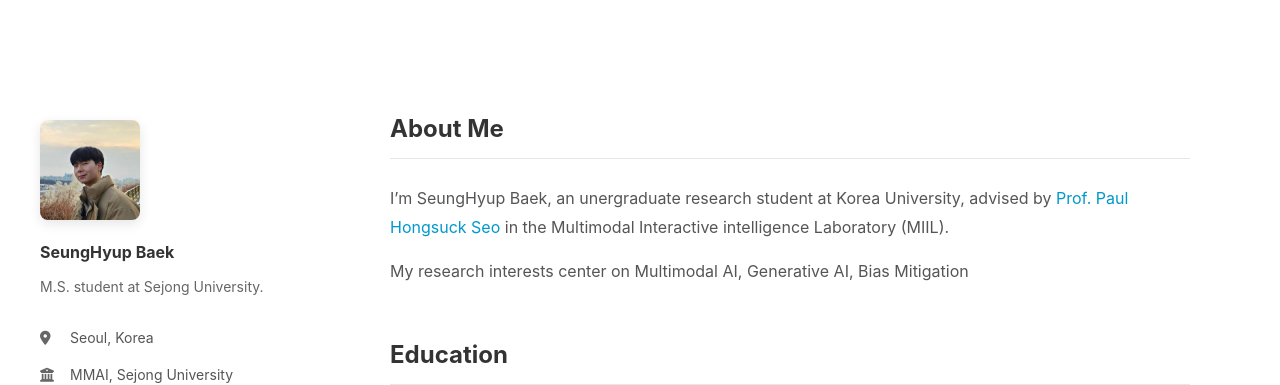
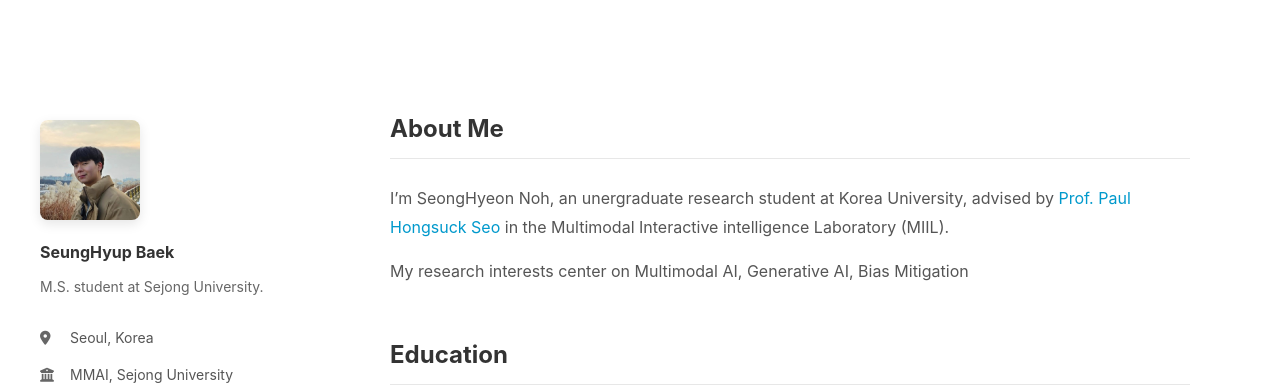
Before and after one commit to nohse/nohse.github.io, a Jekyll site: the page built from index.md, in a window 1280 px wide and 1099 px high. Shown: the top 385 px of the window. Built offline with Jekyll 4.4.1, drawn with Linux system fonts in a browser that asks for light colours.

Commit message:
Update index.md

```diff
--- a/index.md
+++ b/index.md
@@ -5,7 +5,7 @@ title: "SeongHyeon Noh"
 
 ## About Me
 
-I'm SeungHyup Baek, an unergraduate research student at Korea University, advised by [Prof. Paul Hongsuck Seo](https://phseo.github.io//) in the Multimodal Interactive intelligence Laboratory (MIIL).
+I'm SeongHyeon Noh, an unergraduate research student at Korea University, advised by [Prof. Paul Hongsuck Seo](https://phseo.github.io//) in the Multimodal Interactive intelligence Laboratory (MIIL).
 
 My research interests center on Multimodal AI, Generative AI, Bias Mitigation
 
```
